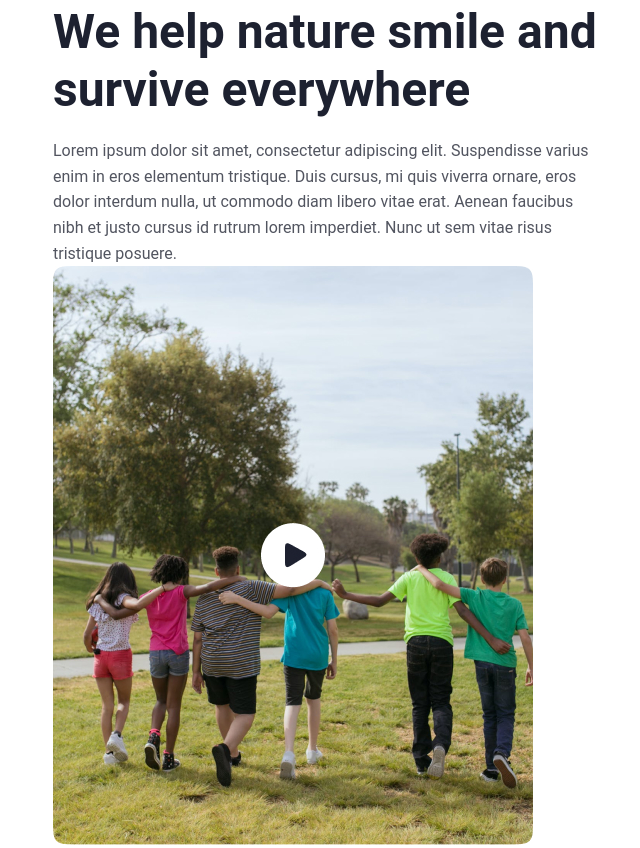
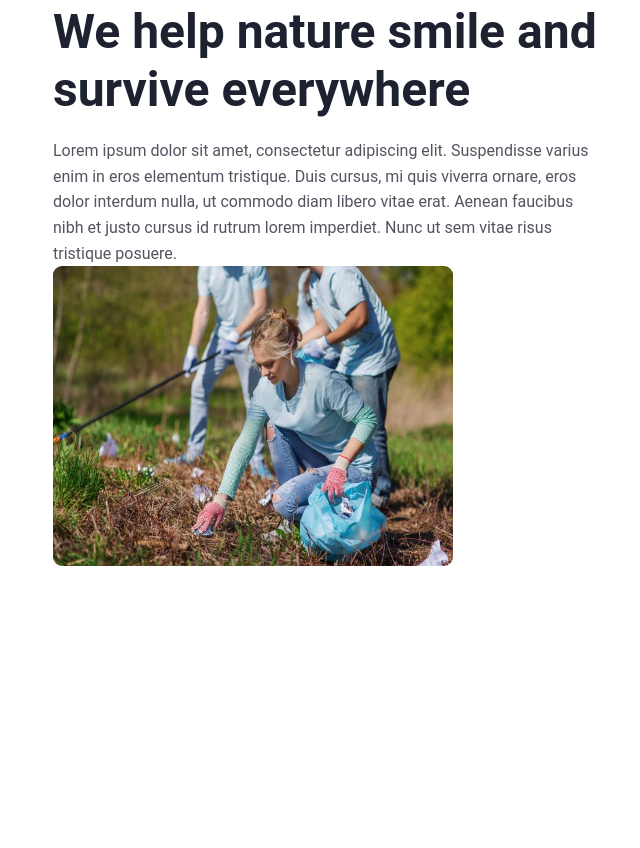
Before and after one commit to tchelidzegiorgi/final-project-GiorgiTchelidze, a plain HTML site: page index.html in a window 1280 px wide. Shown: the part 777-1625 px from the top of the page, without its empty margins (7-647 px from the left). After the commit the page ends 1346 px from the top, so only its background shows below. Drawn offline with Linux system fonts and the light colour scheme.

Commit message:
7.29
fix. new img

```diff
--- a/css/a.u.css
+++ b/css/a.u.css
@@ -44,6 +44,8 @@ margin-bottom: 30px;
 }
 .sec-1 h3 {
     color: var(--primary-text, #1D2130);
+	display: inline-block;
+
 
 /* H1 */
 font-family: Roboto;
@@ -54,7 +56,7 @@ line-height: 120%; /* 67.2px */
 width: 600px;
 margin-left: 60px;
 margin-bottom: 150px;
-display: flex;
+
 }
 .sec-1 img {
     border-radius: 12px;
@@ -83,4 +85,6 @@ width: 550px;
 }
 .text-div {
     margin-left: 60px;
+	display: inline-block;
+
 }
--- a/css/style.css
+++ b/css/style.css
@@ -49,7 +49,8 @@ a {
 
 }
 .sec-1h2 {
-
+	width: 400px;
+	height: 500px; ;
 	margin-left: 60px;
 }
 
@@ -85,10 +86,14 @@ a {
 	line-height: 160%; /* 25.6px */
 	width: 550px;
 	margin-left: 60px;
+	display: flex;
+
 }
 .img-1 {
-	width: 480px;
-	height: 578.341px;
-	flex-shrink: 0;
+
+	border-radius: 9px;
+	width: 400px;
+	height: 300px;
+
 	margin-left: 60px;
 }
--- a/index.html
+++ b/index.html
@@ -51,9 +51,9 @@
 			<div class="text">
 			<P>Lorem ipsum dolor sit amet, consectetur adipiscing elit. Suspendisse varius enim in eros elementum tristique. ‍Duis cursus, mi quis viverra ornare, eros dolor interdum nulla, ut commodo diam libero vitae erat. Aenean faucibus nibh et justo cursus id rutrum lorem imperdiet. Nunc ut sem vitae risus tristique posuere.</P>
 		</div>
-			<div class="img-1">
-			<img src="images/BG.jpg" alt="guga">
-		</div>
+
+			<img class="img-1" src="images/clean.jpg" alt="guga">
+
 		</section>
 
 
```
Also changed, not shown: pages/About us.html (+1 -1 lines), images/clean.jpg (added).
